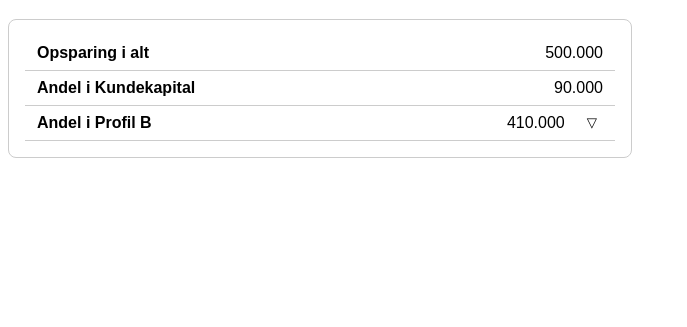
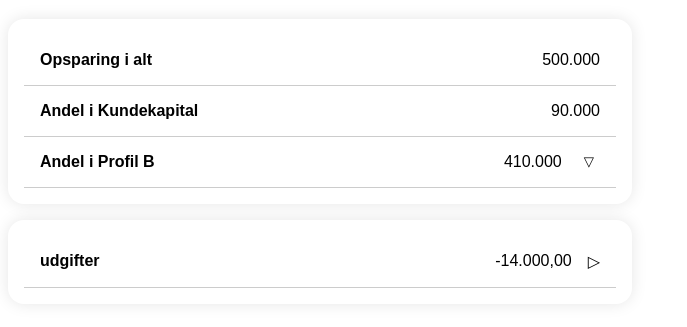
Before and after one commit to Koseioki/datatable-with-accordion, a plain HTML site: page index.html in a window 1280 px wide. Shown: the part 61-388 px from the top of the page, without its empty margins (0-687 px from the left). Drawn offline with Linux system fonts and the light colour scheme.

Commit message:
added another row

```diff
--- a/index.html
+++ b/index.html
@@ -36,6 +36,17 @@
     </dl>
   </div>
 
+  <div class="data-table">
+    <dl>
+      <!-- clickable link as a -->
+      <dt onclick="window.location='https://www.ecosia.org/'" style="cursor:pointer;">udgifter</dt>
+      <dd onclick="window.location='https://www.ecosia.org/'" style="cursor:pointer;">
+        -14.000,00
+        <a href="https://www.ecosia.org/" class="toggle-button" ><span aria-hidden="true">▷</span><span class="sr-only">Åbn detaljer</span></a>
+      </dd>
+    </dl>
+  </div>
+
   <script>
     function toggleDetails(button) {
       const isOpen = button.classList.toggle('open');
--- a/style.css
+++ b/style.css
@@ -1,13 +1,22 @@
 html,body {
     font-family: sans-serif;
     max-width: 40rem;
+    color: black;
+
+  }
+
+  a {
+    text-decoration: none;
+    color: black;
 
   }
 
   .data-table{
-    border: 1px solid #ccc;
+    /* border: 1px solid #ccc; */
     padding: 1rem;
-    border-radius: 0.5rem;
+    border-radius: 1rem;
+    margin : 1rem 0;
+    box-shadow: 0 0 1rem rgba(0, 0, 0, 0.1);
   }
 
   .sr-only{
@@ -29,7 +38,7 @@ html,body {
 
   dt, dd {
     margin: 0;
-    padding: 8px 12px;
+    padding: 1rem;
     border-bottom: 1px solid #ccc;
     /* background-color: #fff; */
   }
```
